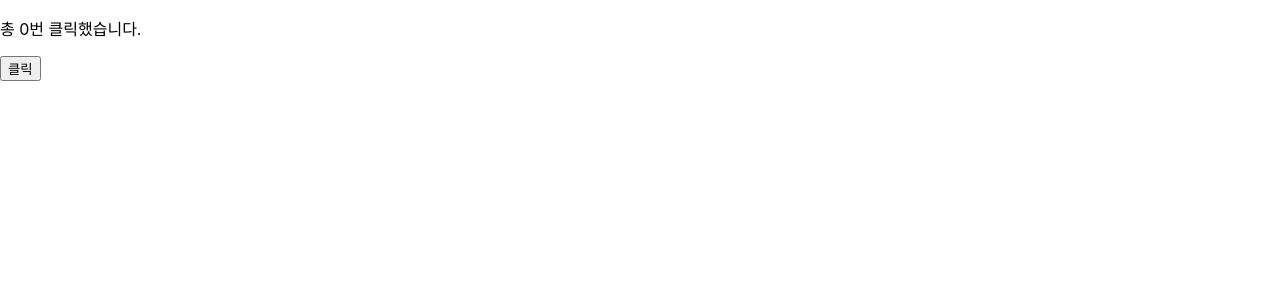
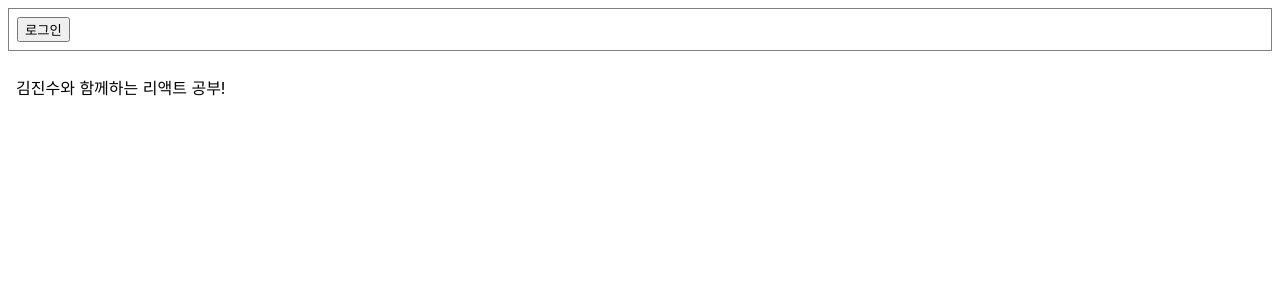
Before and after one commit to crazyapoll0/my-app, a React (Create React App) app: page / in a window 1280 px wide. Shown: the top 300 px of the page. Built offline with nearby package versions, Linux system fonts and the light colour scheme.

Commit message:
합류하러 간다.
보충겨실이 더 좋은게 함정...

```diff
--- /dev/null
+++ b/src/ch07/Accomodate.jsx
@@ -0,0 +1,38 @@
+import { useEffect, useState } from "react";
+import useCounter from "./useCounter";
+
+const MAX_CAPACITY = 10;
+
+function Accomodate(props) {
+    // 상태: 정원이 가득 찼는지 여부
+    const [isFull, setIsFull] = useState(false);
+    const [count, increaseCount, decreaseCount] = useCounter(0);
+
+    // 매 렌더링마다 실행되는 useEffect (의존성 배열 없음)
+    useEffect(() => {
+        console.log("=====================");
+        console.log("useEffect() is called.");
+        console.log(`isFull:${isFull}`);
+    });
+
+    // count 값이 변할 때마다 isFull 상태 업데이트
+    useEffect(() => {
+        setIsFull(count >= MAX_CAPACITY);
+        console.log(`Current count value: ${count}`);
+    }, [count]);
+
+    return (
+        <div style={{padding: 16}}>
+            <p>{`총 ${count}명 수용했습니다.`}</p>
+
+            <button onClick={increaseCount} disabled={isFull}>
+                입장
+            </button> &nbsp;&nbsp;&nbsp;
+            <button onClick={decreaseCount}>퇴장</button>
+
+            {isFull && <p style={{color: "red"}}>정원이 가득찼습니다<div className=""></div></p>}
+        </div>
+    );
+}
+
+export default Accomodate;
--- a/src/ch07/Counter.jsx
+++ b/src/ch07/Counter.jsx
@@ -1,7 +1,11 @@
-import React, {useState} from "react";
+import React, {useEffect, useState} from "react";
 
 function Counter(props) {
     const [count, setCount] = useState(0);
+
+    useEffect(() => {
+        document.title=`총 ${count}번 클릭했습니다.`;
+    });
 
     return (
         <div>
--- /dev/null
+++ b/src/ch07/TextInputWIthFocusButton.jsx
@@ -0,0 +1,20 @@
+import { useRef } from "react";
+
+function TextInputWIthFocusButton(props) {
+    const inputElm = useRef(null);
+
+    const onButtonClick = () => {
+        // `current`는 마운트된 input element를 가리킴
+        inputElm.current.focus();
+
+    };
+
+    return (
+        <>
+        <input ref={inputElm} type="text" />
+        <button onClick={onButtonClick}>Focus the input</button>
+        </>
+    );
+}
+
+export default TextInputWIthFocusButton;
--- /dev/null
+++ b/src/ch07/UserStatus.jsx
@@ -0,0 +1,23 @@
+// import { use, useEffect, useState } from "react";
+
+// function UserStatus(props) {
+//     const [isOnline, setIsOnline] = useState(null);
+
+//     function handleStatusChange(status) {
+//         setIsOnline(status.isOnline);
+//     }
+
+//     useEffect(() => {
+//         ServerAPI.subscribeUserStatus(props.user.id, handleStatusChange);
+//         return() => {
+//             ServerAPI.unsubscribeStatus(props.user.id, handleStatusChange);
+//         };
+//     });
+
+//     if (isOnline === null) {
+//         return '대기중...';
+//     }
+//     return isOnline ? '온라인' : '오프라인';
+// }
+
+// export default UserStatus;
--- /dev/null
+++ b/src/ch07/useCounter.jsx
@@ -0,0 +1,17 @@
+import { useState } from "react";
+
+// 사용자 정의 훅: useCounter, 초기 카운트 값을 받아서 count 상태와 증가/감소 함수 반환
+function useCounter(initialValue) {
+    const [count, setCount] = useState(initialValue);
+
+    // 카운트 증가 함수=> 이전 상태 값을 안전하게 가져오기 위해 함수형 업데이트 사용
+    const increaseCount = () => setCount((count) => count + 1);
+
+    // 카운트 감소 함수=> 0 이하로 내려가지 않도록 Math.max 사용
+    const decreaseCount = () => setCount((count) => Math.max(count - 1, 0));
+
+    // count 상태와 조작 함수들을 배열로 반환
+    return [count, increaseCount, decreaseCount];
+}
+
+export default useCounter;
--- /dev/null
+++ b/src/ch08/ConfirmButton.jsx
@@ -0,0 +1,30 @@
+import React from "react";
+
+class Confirmbutton extends React.Component {
+    constructor(props) {
+        super(props);
+
+        this.state ={
+            isConfirmed: false,
+        };
+
+        this.handleConfirm = this.handleConfirm.bind(this);
+    }
+
+    handleConfirm() {
+        this.setState((prevState)=> ({
+            isConfirmed: !prevState.isConfirmed,
+        }));
+    }
+
+    render() {
+        return (
+            <button onClick={this.handleConfirm}
+            disabled={this.state.isConfirmed}>
+                {this.state.isConfirmed ? "확인됨" : "확인하기"}
+            </button>
+        );
+    }
+}
+
+export default Confirmbutton;
--- /dev/null
+++ b/src/ch09/LandingPage.jsx
@@ -0,0 +1,26 @@
+import { useState } from "react";
+import Toolbar from "./Toolbar";
+
+function LandingPage(props) {
+    const [isLoggedIn, setIsLoggeIn] = useState(false);
+
+    const onClickLogin = () => {
+        setIsLoggeIn(true);
+    };
+
+    const onClickLogout = () => {
+        setIsLoggeIn(false);
+    };
+
+    return (
+        <div>
+            <Toolbar
+            isLoggedIn={isLoggedIn}
+            onClickLogin={onClickLogin}
+            onClickLogout={onClickLogout}/>
+        <div style={{padding:16}}>김진수와 함께하는 리액트 공부!</div>
+        </div>
+    );
+}
+
+export default LandingPage;
--- /dev/null
+++ b/src/ch09/Toolbar.jsx
@@ -0,0 +1,30 @@
+const styles = {
+    wrapper: {
+        margin: 8,
+        padding: 8,
+        display: "flex",
+        flexDirection: "row",
+        border: "1px solid grey"
+    },
+    greeting: {
+        marginRight: 8,
+    },
+    };
+
+    function Toolbar(props) {
+        const {isLoggedIn, onClickLogin, onClickLogout} = props;
+
+        return (
+            <div style={styles.wrapper}>
+                {isLoggedIn && <span style={styles.greeting}>환영합니다.</span>}
+
+                {isLoggedIn ? (
+                    <button onClick={onClickLogout}>로그아웃</button>
+                ): (
+                    <button onClick={onClickLogin}>로그인</button>
+                )}
+            </div>
+        );
+    }
+
+    export default Toolbar;
--- a/src/index.js
+++ b/src/index.js
@@ -1,12 +1,14 @@
 import ReactDOM from 'react-dom/client';
 import './index.css';
-import CommentList from './ch05/CommentList';
-import NotificationList from './ch06/NotificationList';
-import Counter from './ch07/Counter';
+import UserStatus from './ch07/UserStatus';
+import TextInputWIthFocusButton from './ch07/TextInputWIthFocusButton';
+import Accomodate from './ch07/Accomodate';
+import Confirmbutton from './ch08/ConfirmButton';
+import LandingPage from './ch09/LandingPage';
 
 const root = ReactDOM.createRoot(document.getElementById('root'));
 root.render(
-    <Counter/>
+    <LandingPage/>
 );
 
 // If you want to start measuring performance in your app, pass a function
```
